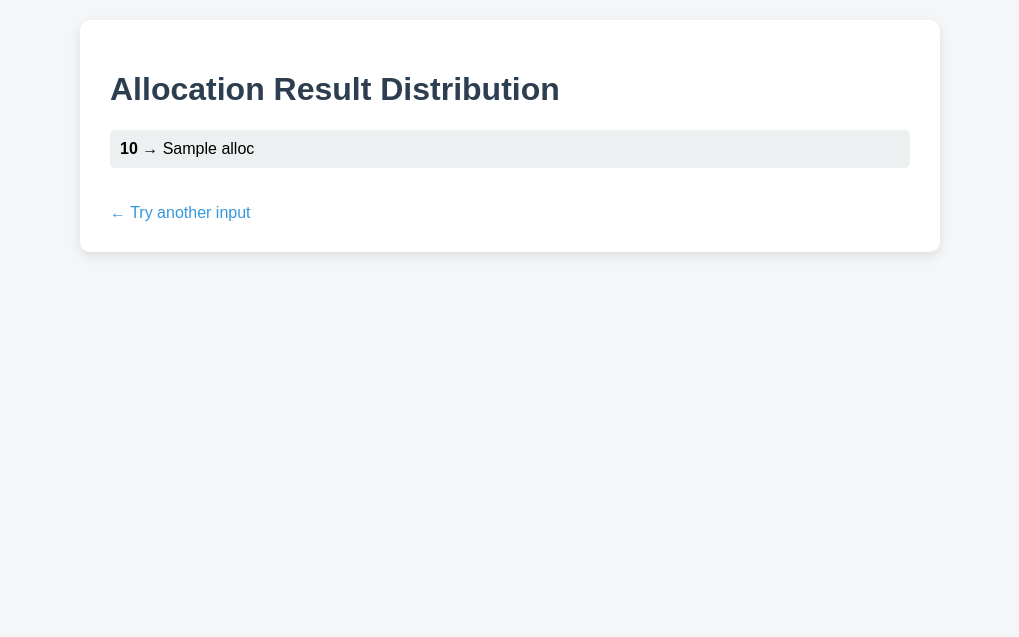
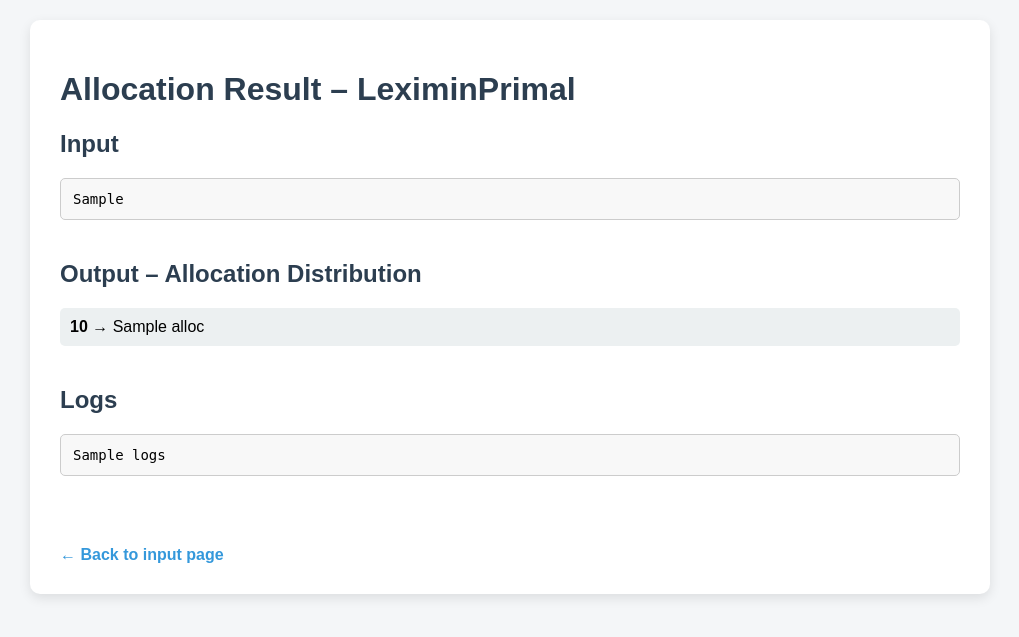
Before and after one commit to ariel-research/fairpyx, a Flask app: template templates/result.html in a window 1280 px wide. Shown: the top 637 px of the page, without its empty margins (130-1149 px from the left). Run offline with Flask 2, Linux system fonts and the light colour scheme; the template is opened without the code that fills it: most values are stand-ins (such as "Sample title", 1, 10 or a date in 2020); parts of the project's set-up code (start-up, migrations or seed data) failed here and were passed over.

Commit message:
Fixed Ex7

```diff
--- a/app.py
+++ b/app.py
@@ -1,15 +1,22 @@
 import sys
 import os
+import json
+import subprocess
+from io import StringIO
+
+# Add current directory to Python path so local imports work
 sys.path.insert(0, os.path.abspath(os.path.join(os.path.dirname(__file__), ".")))
 
 from flask import Flask, render_template, request, render_template_string
 from fairpyx.instances import Instance
 from fairpyx.allocations import AllocationBuilder
 from fairpyx.algorithms.leximin_primal import leximin_primal
-import json
-import subprocess
 
+# Initialize the Flask app
 app = Flask(__name__)
+
+from io import StringIO
+import logging
 
 @app.route("/", methods=["GET", "POST"])
 def index():
@@ -19,23 +26,57 @@ def index():
             agent_capacities = json.loads(request.form["agent_capacities"])
             item_capacities = json.loads(request.form["item_capacities"])
 
-            inst = Instance(valuations=valuations,
-                            agent_capacities=agent_capacities,
-                            item_capacities=item_capacities)
+            # Setup log capture
+            log_stream = StringIO()
+            handler = logging.StreamHandler(log_stream)
+            handler.setLevel(logging.DEBUG)
+            formatter = logging.Formatter('%(levelname)s: %(message)s')
+            handler.setFormatter(formatter)
+            logger = logging.getLogger()
+            logger.setLevel(logging.DEBUG)
+            logger.addHandler(handler)
+
+            # Run the algorithm
+            inst = Instance(
+                valuations=valuations,
+                agent_capacities=agent_capacities,
+                item_capacities=item_capacities
+            )
             alloc = AllocationBuilder(inst)
             leximin_primal(alloc)
 
-            return render_template("result.html", bundles=alloc.bundles, distribution=alloc.distribution)
+            # Capture logs
+            handler.flush()
+            logger.removeHandler(handler)
+            logs = log_stream.getvalue()
+
+            input_data = json.dumps({
+                "valuations": valuations,
+                "agent_capacities": agent_capacities,
+                "item_capacities": item_capacities
+            }, indent=2)
+
+            return render_template(
+                "result.html",
+                input_data=input_data,
+                distribution=alloc.distribution,
+                logs=logs
+            )
 
         except Exception as e:
+            logger.removeHandler(handler)
             return render_template("index.html", error=str(e))
 
     return render_template("index.html")
 
+
+
 @app.route("/run-tests")
 def run_tests():
+    """
+    Run pytest for LeximinPrimal-related tests and show results.
+    """
     try:
-        # Run only LeximinPrimal-related tests with prints and verbose output
         result = subprocess.run(
             ["pytest", "-v", "-s", "tests/test_leximin_primal.py"],
             capture_output=True,
@@ -45,18 +86,19 @@ def run_tests():
     except Exception as e:
         output = f"Error running tests: {str(e)}"
 
-    # Show result inline using simple HTML
     return render_template_string("""
     <html>
     <head><title>Test Results</title></head>
     <body style="font-family: monospace; background: #f4f6f8; padding: 20px;">
         <h1>🧪 LeximinPrimal Test Results</h1>
-        <pre style="background:white; padding:20px; border-radius:8px; box-shadow: 0 4px 12px rgba(0,0,0,0.1);">{{ output }}</pre>
+        <pre style="background:white; padding:20px; border-radius:8px;
+        box-shadow: 0 4px 12px rgba(0,0,0,0.1);">{{ output }}</pre>
         <a href="/"><button>⬅ Back</button></a>
     </body>
     </html>
     """, output=output)
 
 
+# Entry point for local dev server
 if __name__ == "__main__":
     app.run(debug=True, host="0.0.0.0", port=5050)
--- a/templates/result.html
+++ b/templates/result.html
@@ -14,7 +14,7 @@
             background-color: white;
             padding: 30px;
             border-radius: 10px;
-            max-width: 800px;
+            max-width: 900px;
             margin: auto;
             box-shadow: 0 4px 12px rgba(0,0,0,0.1);
         }
@@ -23,9 +23,11 @@
         }
         pre {
             background-color: #f8f8f8;
-            padding: 10px;
+            padding: 12px;
             border: 1px solid #ccc;
+            border-radius: 5px;
             overflow-x: auto;
+            font-size: 14px;
         }
         ul {
             list-style-type: none;
@@ -39,26 +41,43 @@
         }
         a {
             display: inline-block;
-            margin-top: 20px;
+            margin-top: 30px;
             text-decoration: none;
             color: #3498db;
+            font-weight: bold;
         }
         a:hover {
             text-decoration: underline;
+        }
+        .section {
+            margin-bottom: 40px;
         }
     </style>
 </head>
 <body>
 <div class="container">
-    <h1>Allocation Result Distribution</h1>
+    <h1>Allocation Result – LeximinPrimal</h1>
 
-    <ul>
-        {% for alloc, prob in distribution %}
-            <li><strong>{{ prob|round(3) }}</strong> → {{ alloc }}</li>
-        {% endfor %}
-    </ul>
+    <div class="section">
+        <h2> Input</h2>
+        <pre>{{ input_data }}</pre>
+    </div>
 
-    <a href="/">← Try another input</a>
+    <div class="section">
+        <h2> Output – Allocation Distribution</h2>
+        <ul>
+            {% for alloc, prob in distribution %}
+                <li><strong>{{ prob|round(3) }}</strong> → {{ alloc }}</li>
+            {% endfor %}
+        </ul>
+    </div>
+
+    <div class="section">
+        <h2> Logs</h2>
+        <pre>{{ logs }}</pre>
+    </div>
+
+    <a href="/">← Back to input page</a>
 </div>
 </body>
 </html>
```
Also changed, not shown: templates/index.html (+9 -17 lines).
